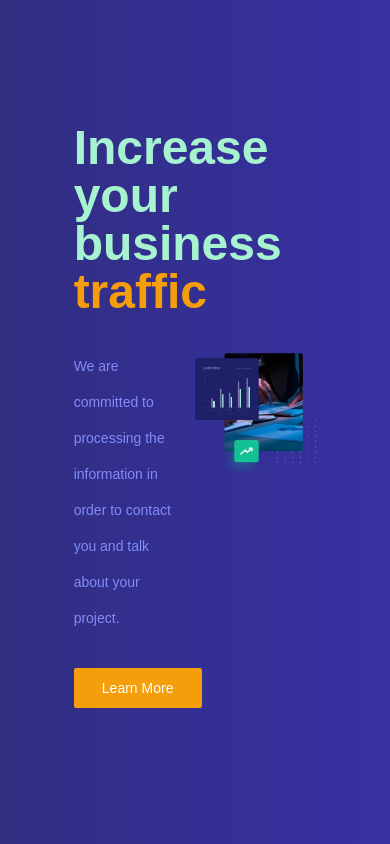
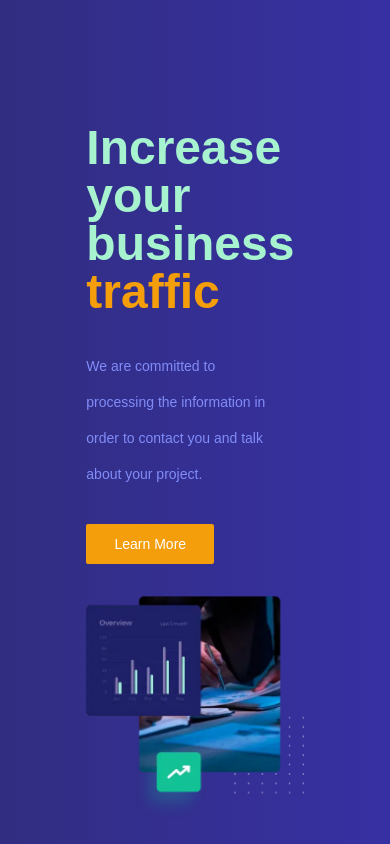
Before and after one commit to ladeirakelwin/landing-page-one, a Next.js app: page / in a window 390 px wide. Shown: the part 1640-2484 px from the top of the page. Built offline with nearby package versions, Linux system fonts and the light colour scheme.

Commit message:
suggest responsive

```diff
--- a/src/pages/index.tsx
+++ b/src/pages/index.tsx
@@ -223,9 +223,9 @@ export default function Home() {
         </section>
         <section
           id="suggest"
-          className="px-36 items-center justify-center flex pb-36 z-10"
+          className="px-12  sm:px-24 lg:pl-36 items-center justify-center flex flex-col md:flex-row  pb-36 z-10"
         >
-          <div className="flex flex-col gap-8 w-1/2">
+          <div className="flex flex-col gap-8 w-1/2 mb-8 md:mb-0">
             <h2 className="text-green-200 text-5xl font-semibold">
               Increase your business <YellowFont>traffic</YellowFont>
             </h2>
```
